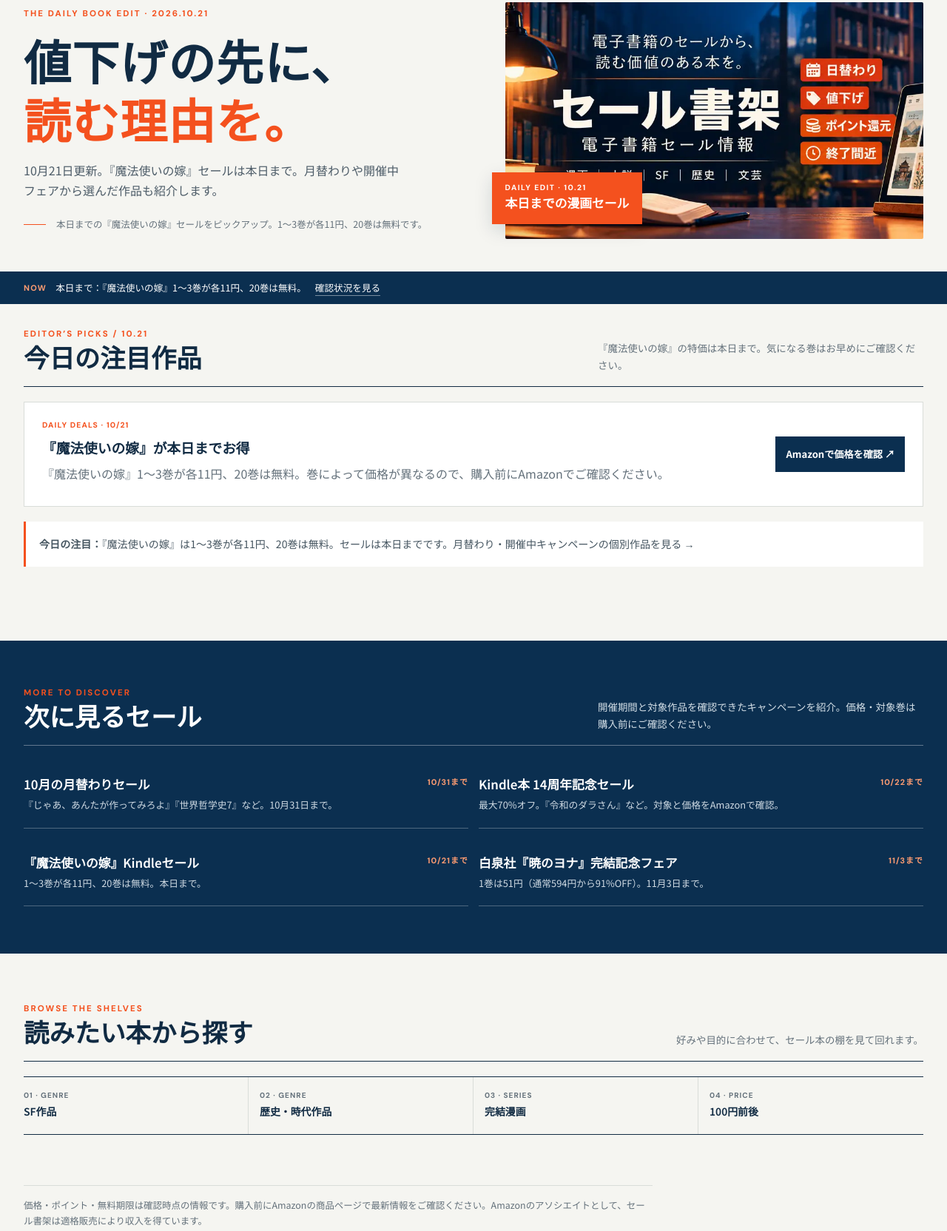
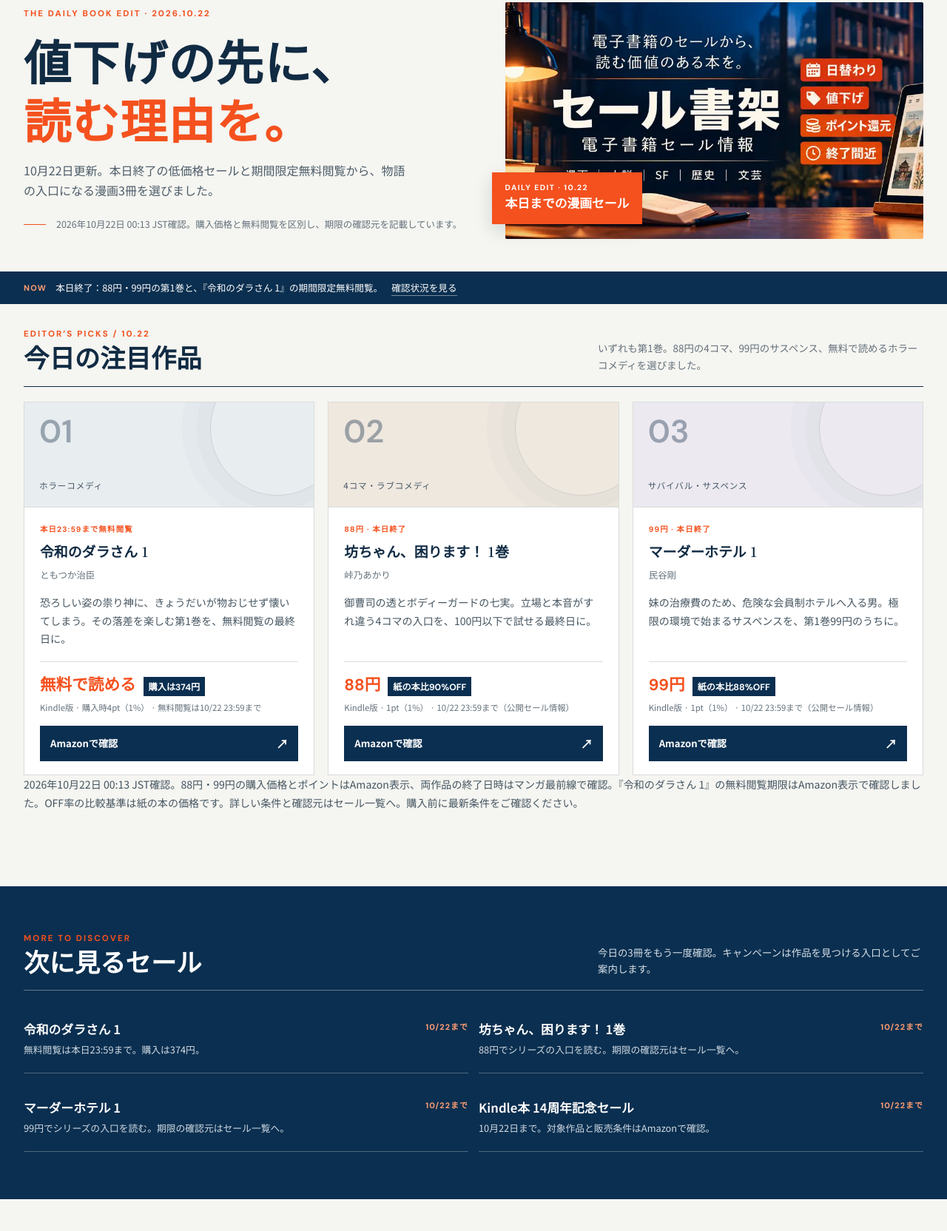
Before and after one commit to realyanderedere-coder/saleshoka, a website: page public/index.html in a window 1280 px wide. Shown: the part 123-1787 px from the top of the page at 74% size. Drawn offline with Linux system fonts and the light colour scheme.

Commit message:
Update sales content 2026-10-22

```diff
--- a/public/index.html
+++ b/public/index.html
@@ -43,15 +43,20 @@ footer{background:#071e33;color:#d9e2e9;padding:32px 0;font-size:.76rem}.foot{di
 <header><div class="wrap nav"><a class="brand" href="/" aria-label="セール書架 トップ"><img src="/images/saleshoka-logo.webp" alt=""><span>セール<em>書架</em></span></a><nav id="mainnav" aria-label="メインナビゲーション"><a href="#picks">今日の注目</a><a href="#campaigns">開催中セール</a><a href="#shelves">本を探す</a><a class="nav-cta" href="/sales/current.html">セール一覧</a></nav><button class="menu" type="button" aria-expanded="false" aria-controls="mainnav">メニュー</button></div></header>
 <main>
 <section class="wrap hero">
-<div><div class="eyebrow">THE DAILY BOOK EDIT · 2026.10.21</div><h1>値下げの先に、<span>読む理由を。</span></h1><p class="hero-copy">10月21日更新。『魔法使いの嫁』セールは本日まで。月替わりや開催中フェアから選んだ作品も紹介します。</p><div class="hero-meta">本日までの『魔法使いの嫁』セールをピックアップ。1〜3巻が各11円、20巻は無料です。</div></div>
-<div class="hero-visual"><img src="/images/saleshoka-banner.webp" alt="書棚と電子書籍端末を描いたセール書架のブランドビジュアル"><div class="issue"><small>DAILY EDIT · 10.21</small><strong>本日までの漫画セール</strong></div></div>
+<div><div class="eyebrow">THE DAILY BOOK EDIT · 2026.10.22</div><h1>値下げの先に、<span>読む理由を。</span></h1><p class="hero-copy">10月22日更新。本日終了の低価格セールと期間限定無料閲覧から、物語の入口になる漫画3冊を選びました。</p><div class="hero-meta">2026年10月22日 00:13 JST確認。購入価格と無料閲覧を区別し、期限の確認元を記載しています。</div></div>
+<div class="hero-visual"><img src="/images/saleshoka-banner.webp" alt="書棚と電子書籍端末を描いたセール書架のブランドビジュアル"><div class="issue"><small>DAILY EDIT · 10.22</small><strong>本日までの漫画セール</strong></div></div>
 </section>
-<div class="ticker"><div class="wrap"><strong>NOW</strong><span>本日まで：『魔法使いの嫁』1〜3巻が各11円、20巻は無料。</span><a href="/sales/current.html">確認状況を見る</a></div></div>
-<section class="wrap featured" id="picks"><div class="section-top"><div><div class="kicker">EDITOR’S PICKS / 10.21</div><h2>今日の注目作品</h2></div><p>『魔法使いの嫁』の特価は本日まで。気になる巻はお早めにご確認ください。</p></div><div style="background:#fff;border:1px solid #d9ddd9;padding:24px;display:flex;flex-wrap:wrap;justify-content:space-between;align-items:center;gap:20px"><div><div class="book-label">DAILY DEALS · 10/21</div><h3 style="font-family:'Shippori Mincho',serif;margin:.3em 0">『魔法使いの嫁』が本日までお得</h3><p style="margin:.4em 0;color:#64717b">『魔法使いの嫁』1〜3巻が各11円、20巻は無料。巻によって価格が異なるので、購入前にAmazonでご確認ください。</p></div><a class="action" href="https://www.amazon.co.jp/dp/B0CVL3R7DW?tag=saleshoka-22" target="_blank" rel="sponsored nofollow noopener">Amazonで価格を確認 ↗</a></div><div class="reason" style="margin-top:20px;padding:18px;border-left:3px solid #f4511e;background:#fff"><strong>今日の注目：</strong>『魔法使いの嫁』は1〜3巻が各11円、20巻は無料。セールは本日までです。<a href="/sales/current.html">月替わり・開催中キャンペーンの個別作品を見る →</a></div></section>
-<section class="discover" id="campaigns"><div class="wrap"><div class="section-top"><div><div class="kicker">MORE TO DISCOVER</div><h2>次に見るセール</h2></div><p>開催期間と対象作品を確認できたキャンペーンを紹介。価格・対象巻は購入前にご確認ください。</p></div><div class="campaigns">
-<a class="campaign" href="/sales/current.html"><div><h3>10月の月替わりセール</h3><p>『じゃあ、あんたが作ってみろよ』『世界哲学史7』など。10月31日まで。</p></div><span class="until">10/31まで</span></a>
-<a class="campaign" href="https://www.amazon.co.jp/amz-books/book-deals?_encoding=UTF8&amp;node=222732532051&amp;tag=saleshoka-22" target="_blank" rel="sponsored nofollow noopener"><div><h3>Kindle本 14周年記念セール</h3><p>最大70%オフ。『令和のダラさん』など。対象と価格をAmazonで確認。</p></div><span class="until">10/22まで</span></a>
-<a class="campaign" href="https://www.amazon.co.jp/dp/B0CVL3R7DW?tag=saleshoka-22" target="_blank" rel="sponsored nofollow noopener"><div><h3>『魔法使いの嫁』Kindleセール</h3><p>1〜3巻が各11円、20巻は無料。本日まで。</p></div><span class="until">10/21まで</span></a><a class="campaign" href="https://www.amazon.co.jp/b?ie=UTF8&amp;node=223448404051&amp;tag=saleshoka-22" target="_blank" rel="sponsored nofollow noopener"><div><h3>白泉社『暁のヨナ』完結記念フェア</h3><p>1巻は51円（通常594円から91%OFF）。11月3日まで。</p></div><span class="until">11/3まで</span></a>
+<div class="ticker"><div class="wrap"><strong>NOW</strong><span>本日終了：88円・99円の第1巻と、『令和のダラさん 1』の期間限定無料閲覧。</span><a href="/sales/current.html">確認状況を見る</a></div></div>
+<section class="wrap featured" id="picks"><div class="section-top"><div><div class="kicker">EDITOR’S PICKS / 10.22</div><h2>今日の注目作品</h2></div><p>いずれも第1巻。88円の4コマ、99円のサスペンス、無料で読めるホラーコメディを選びました。</p></div><div class="book-grid">
+<article class="book"><div class="book-art"><span class="num">01</span><span class="topic">ホラーコメディ</span></div><div class="book-info"><div class="book-label">本日23:59まで無料閲覧</div><h3>令和のダラさん 1</h3><div class="author">ともつか治臣</div><p class="reason">恐ろしい姿の祟り神に、きょうだいが物おじせず懐いてしまう。その落差を楽しむ第1巻を、無料閲覧の最終日に。</p><div class="price-row"><span class="price">無料で読める</span><span class="discount">購入は374円</span></div><p class="price-note">Kindle版 · 購入時4pt（1%） · 無料閲覧は10/22 23:59まで</p><a class="action" href="https://www.amazon.co.jp/dp/B0BLQ4XD69?tag=saleshoka-22" target="_blank" rel="sponsored nofollow noopener">Amazonで確認 <span>↗</span></a></div></article>
+<article class="book"><div class="book-art"><span class="num">02</span><span class="topic">4コマ・ラブコメディ</span></div><div class="book-info"><div class="book-label">88円 · 本日終了</div><h3>坊ちゃん、困ります！ 1巻</h3><div class="author">峠乃あかり</div><p class="reason">御曹司の透とボディーガードの七実。立場と本音がすれ違う4コマの入口を、100円以下で試せる最終日に。</p><div class="price-row"><span class="price">88円</span><span class="discount">紙の本比90%OFF</span></div><p class="price-note">Kindle版 · 1pt（1%） · 10/22 23:59まで（公開セール情報）</p><a class="action" href="https://www.amazon.co.jp/dp/B0DWG37S3W?tag=saleshoka-22" target="_blank" rel="sponsored nofollow noopener">Amazonで確認 <span>↗</span></a></div></article>
+<article class="book"><div class="book-art"><span class="num">03</span><span class="topic">サバイバル・サスペンス</span></div><div class="book-info"><div class="book-label">99円 · 本日終了</div><h3>マーダーホテル 1</h3><div class="author">民谷剛</div><p class="reason">妹の治療費のため、危険な会員制ホテルへ入る男。極限の環境で始まるサスペンスを、第1巻99円のうちに。</p><div class="price-row"><span class="price">99円</span><span class="discount">紙の本比88%OFF</span></div><p class="price-note">Kindle版 · 1pt（1%） · 10/22 23:59まで（公開セール情報）</p><a class="action" href="https://www.amazon.co.jp/dp/B0F3XQYB65?tag=saleshoka-22" target="_blank" rel="sponsored nofollow noopener">Amazonで確認 <span>↗</span></a></div></article>
+</div><p class="reason">2026年10月22日 00:13 JST確認。88円・99円の購入価格とポイントはAmazon表示、両作品の終了日時はマンガ最前線で確認。『令和のダラさん 1』の無料閲覧期限はAmazon表示で確認しました。OFF率の比較基準は紙の本の価格です。詳しい条件と確認元は<a href="/sales/current.html">セール一覧</a>へ。購入前に最新条件をご確認ください。</p></section>
+<section class="discover" id="campaigns"><div class="wrap"><div class="section-top"><div><div class="kicker">MORE TO DISCOVER</div><h2>次に見るセール</h2></div><p>今日の3冊をもう一度確認。キャンペーンは作品を見つける入口としてご案内します。</p></div><div class="campaigns">
+<a class="campaign" href="https://www.amazon.co.jp/dp/B0BLQ4XD69?tag=saleshoka-22" target="_blank" rel="sponsored nofollow noopener"><div><h3>令和のダラさん 1</h3><p>無料閲覧は本日23:59まで。購入は374円。</p></div><span class="until">10/22まで</span></a>
+<a class="campaign" href="https://www.amazon.co.jp/dp/B0DWG37S3W?tag=saleshoka-22" target="_blank" rel="sponsored nofollow noopener"><div><h3>坊ちゃん、困ります！ 1巻</h3><p>88円でシリーズの入口を読む。期限の確認元はセール一覧へ。</p></div><span class="until">10/22まで</span></a>
+<a class="campaign" href="https://www.amazon.co.jp/dp/B0F3XQYB65?tag=saleshoka-22" target="_blank" rel="sponsored nofollow noopener"><div><h3>マーダーホテル 1</h3><p>99円でシリーズの入口を読む。期限の確認元はセール一覧へ。</p></div><span class="until">10/22まで</span></a>
+<a class="campaign" href="https://www.amazon.co.jp/amz-books/book-deals?_encoding=UTF8&amp;node=222732532051&amp;tag=saleshoka-22" target="_blank" rel="sponsored nofollow noopener"><div><h3>Kindle本 14周年記念セール</h3><p>10月22日まで。対象作品と販売条件はAmazonで確認。</p></div><span class="until">10/22まで</span></a>
 </div></div></section>
 <section class="wrap more" id="shelves"><div class="section-top"><div><div class="kicker">BROWSE THE SHELVES</div><h2>読みたい本から探す</h2></div><p>好みや目的に合わせて、セール本の棚を見て回れます。</p></div><div class="more-grid"><a href="/features/sf.html"><span class="sub">01 · GENRE</span>SF作品</a><a href="/features/history.html"><span class="sub">02 · GENRE</span>歴史・時代作品</a><a href="/features/completed-manga.html"><span class="sub">03 · SERIES</span>完結漫画</a><a href="/features/low-price.html"><span class="sub">04 · PRICE</span>100円前後</a></div></section>
 <section class="wrap disclosure"><p>価格・ポイント・無料期限は確認時点の情報です。購入前にAmazonの商品ページで最新情報をご確認ください。Amazonのアソシエイトとして、セール書架は適格販売により収入を得ています。</p></section>
```
Also changed, not shown: public/sales/current.html (+10 -6 lines).
